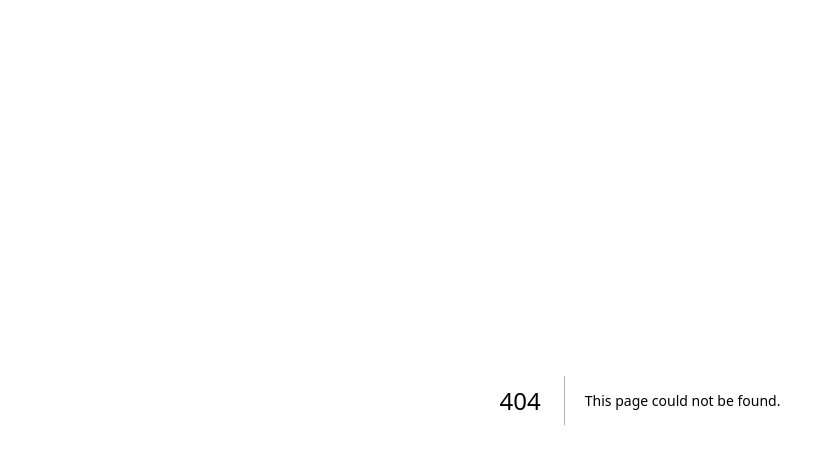
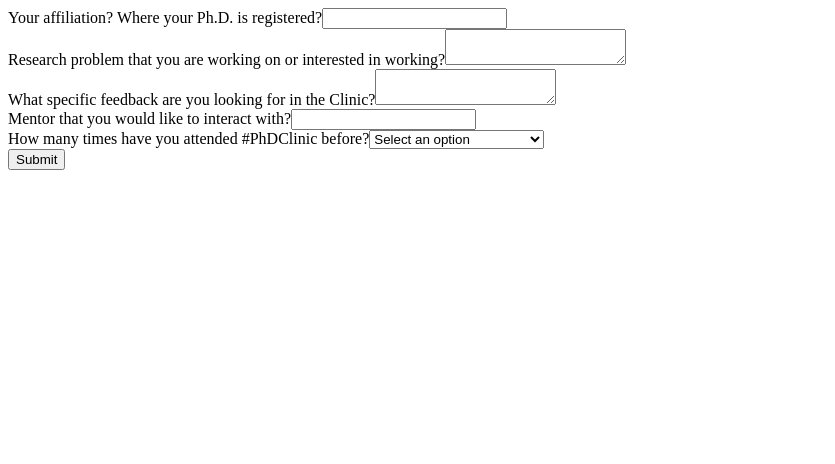
Before and after one commit to srivhash/acm-india, a Next.js app in the folder frontend/: page /form in a window 1280 px wide. Before the commit this address had no page. Shown: the top 464 px of the page, without its empty margins (0-835 px from the left). Built offline with nearby package versions, Linux system fonts and the light colour scheme.

Commit message:
registration page

```diff
--- /dev/null
+++ b/frontend/pages/form.js
@@ -0,0 +1,133 @@
+// components/PhDClinicForm.js
+import { useState } from 'react';
+
+const PhDClinicForm = () => {
+  const [formData, setFormData] = useState({
+    email: '',
+    name: '',
+    affiliation: '',
+    researchProblem: '',
+    feedback: '',
+    mentor: '',
+    attendedBefore: '',
+  });
+
+  const handleChange = (e) => {
+    const { name, value } = e.target;
+    setFormData({
+      ...formData,
+      [name]: value,
+    });
+  };
+
+  const handleSubmit = async (e) => {
+    e.preventDefault();
+    // Handle form submission logic here, e.g., send data to the server
+    console.log('Form data:', formData);
+
+    const response = await fetch('/api/submitForm', {
+      method: 'POST',
+      headers: {
+        'Content-Type': 'application/json',
+      },
+      body: JSON.stringify(formData),
+    });
+
+    const result = await response.json();
+    console.log('Result:', result);
+
+    if (response.ok) {
+      alert('Form submitted successfully');
+    } else {
+      alert('Failed to submit form');
+    }
+  };
+
+  return (
+    <form onSubmit={handleSubmit}>
+      {/* <div>
+        <label>Email</label>
+        <input
+          type="email"
+          name="email"
+          value={formData.email}
+          onChange={handleChange}
+          required
+        />
+      </div>
+
+      <div>
+        <label>Your name</label>
+        <input
+          type="text"
+          name="name"
+          value={formData.name}
+          onChange={handleChange}
+          required
+        />
+      </div> */}
+
+      <div>
+        <label>Your affiliation? Where your Ph.D. is registered?</label>
+        <input
+          type="text"
+          name="affiliation"
+          value={formData.affiliation}
+          onChange={handleChange}
+          required
+        />
+      </div>
+
+      <div>
+        <label>Research problem that you are working on or interested in working?</label>
+        <textarea
+          name="researchProblem"
+          value={formData.researchProblem}
+          onChange={handleChange}
+          required
+        />
+      </div>
+
+      <div>
+        <label>What specific feedback are you looking for in the Clinic?</label>
+        <textarea
+          name="feedback"
+          value={formData.feedback}
+          onChange={handleChange}
+          required
+        />
+      </div>
+
+      <div>
+        <label>Mentor that you would like to interact with?</label>
+        <input
+          type="text"
+          name="mentor"
+          value={formData.mentor}
+          onChange={handleChange}
+          required
+        />
+      </div>
+
+      <div>
+        <label>How many times have you attended #PhDClinic before?</label>
+        <select
+          name="attendedBefore"
+          value={formData.attendedBefore}
+          onChange={handleChange}
+          required
+        >
+          <option value="">Select an option</option>
+          <option value="Attending for the 1st time">Attending for the 1st time</option>
+          <option value="Attending for the 2nd time">Attending for the 2nd time</option>
+          <option value="Attending for the 3rd time">Attending for the 3rd time</option>
+          <option value="More than thrice">More than thrice</option>
+        </select>
+      </div>
+
+      <button type="submit">Submit</button>
+    </form>
+  );
+};
+
+export default PhDClinicForm;
--- a/frontend/pages/index.js
+++ b/frontend/pages/index.js
@@ -14,6 +14,7 @@ export default function Home() {
         <Link href="/register">Register here</Link>
         <Link href="/login">Login here</Link>
         <Link href="/home">Home</Link>
+        <Link href="/form">Form</Link>
       </nav>
     </div>
     </ChakraProvider>
```
